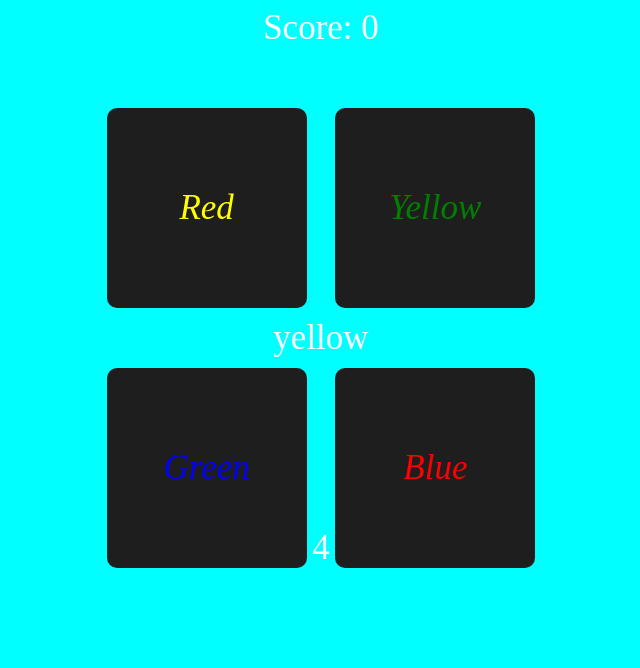
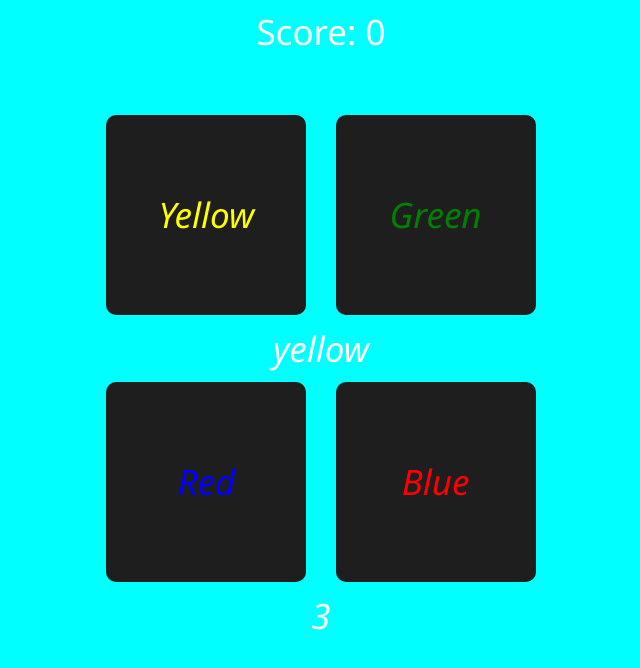
Before and after one commit to Menmoe/Color-Game, a plain HTML site: page index.html in a window 1280 px wide. Shown: the whole page, without its empty margins (319-959 px from the left). Drawn offline with Linux system fonts and the light colour scheme.

Commit message:
Update index.html

```diff
--- a/index.html
+++ b/index.html
@@ -21,7 +21,7 @@
                     transform: translateX(8px);
                 }
                 80% {
-                    transform: translateX(-8px);
+                    transform: translateX(-8);
                 }
                 100% {
                     transform: translateX(0px);
@@ -29,77 +29,82 @@
                 }
             }
             html {
+                background-color: aqua;
                 user-select: none;
+                font-family: 'Segoe UI', Tahoma, Geneva, Verdana, sans-serif;
+                font-size: 35px;
                 color: white;
-               background-color: aqua;
                 text-align: center;
                 font-size: 35px;
             }
             .box {
                 height: 200px;
                 width: 200px;
-                background: rgb(30, 30, 30);
+                background-color: rgb(30, 30, 30);
                 margin: 10px;
                 display: inline-block;
+                text-align: center;
+                line-height: 200px;
+                font-size: 35px;
+                cursor: pointer;
+                transition: all 0.2s;
                 border-radius: 10px;
                 font-size: 35px;
-                text-align: center;
-                line-height: 200px;
-                position: relative;
-                top: 50px;
-                font-style: oblique;
-                cursor: pointer;
-                transition: all 0.2s;
             }
             .box:hover {
                 transform: translateY(-3px);
                 opacity: 0.7;
             }
-            #task {
+            #page {
                 position: relative;
                 top: 50px;
+                font-style: oblique;
+                font-size: 35px;
             }
         </style>
     </head>
     <body>
         <div id="score">0</div>
         <div id="page">
-            <div id="box1" class="box" onclick="check(this);">Red</div>
-            <div id="box2" class="box" onclick="check(this);">Yellow</div>
+            <div class="box" id="box1" onclick="check(this);">Yellow</div>
+            <div class="box" id="box2" onclick="check(this);">Green</div>
             <div id="task"></div>
-            <div id="box3" class="box" onclick="check(this);">Green</div>
-            <div id="box4" class="box" onclick="check(this);">Blue</div>
-            <div id="timer">4</div>
+            <div class="box" id="box3" onclick="check(this);">Red</div>
+            <div class="box" id="box4" onclick="check(this);">Blue</div>
+            <div id="timer"></div>
         </div>
     </body>
     <script>
-        let score = 0;
+        const score = document.getElementById("score");
+        let currentScore = 0;
+        let counter;
         let currentTime = 4;
-        let counter;
 
         setInterval(() => {
+            score.innerHTML = "Score: " + currentScore;
+        }, 1);
+
+        const timer = function() {
+            currentTime--;
             document.getElementById("timer").innerHTML = currentTime;
-            document.getElementById("score").innerHTML = "Score: " + score;
-        }, 1);
-        let timer = function() {
-            currentTime--;
             if(currentTime === 0) {
                 currentTime = 4;
-                score = 0;
+                currentScore = 0;
                 nextColor();
             }
         }
         function check(theDiv) {
             if(theDiv.style.color === document.getElementById("task").innerHTML) {
+                currentScore++;
                 nextColor();
-                score++;
+
                 currentTime = 4;
                 clearInterval(counter);
                 counter = setInterval(timer, 1000);
             }
             else {
                 nextColor();
-                score = 0;
+                currentScore = 0;
                 theDiv.className += " wrongClass";
                 setTimeout(() => {
                     theDiv.className = "box";
```
Lines whose indentation alone changed are shown as unchanged.
